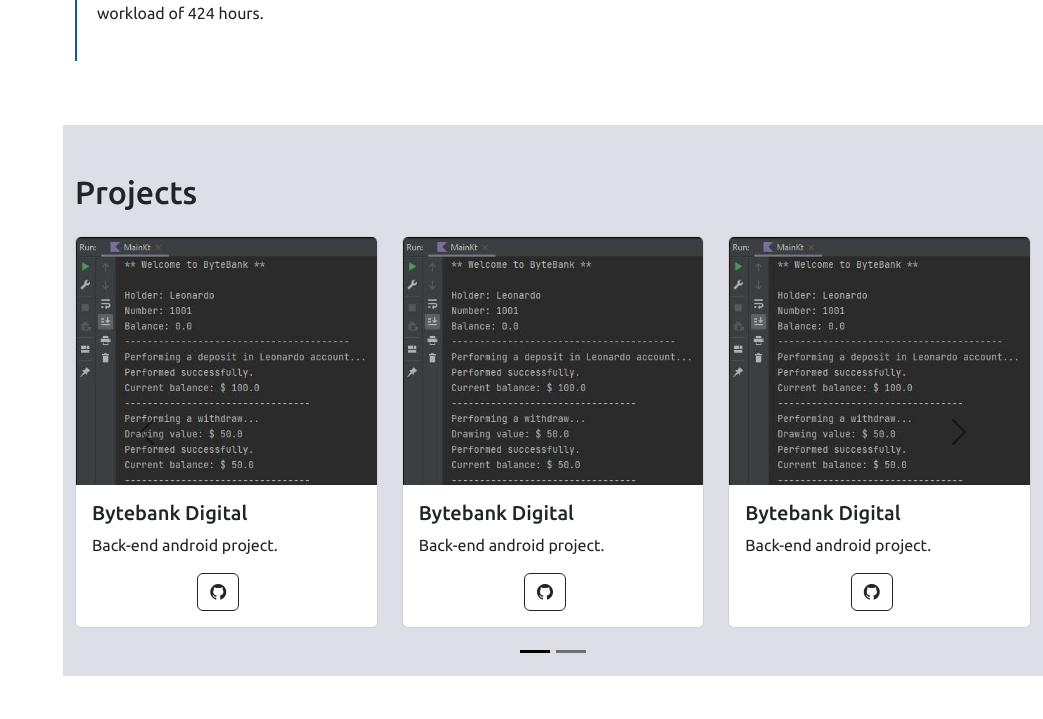
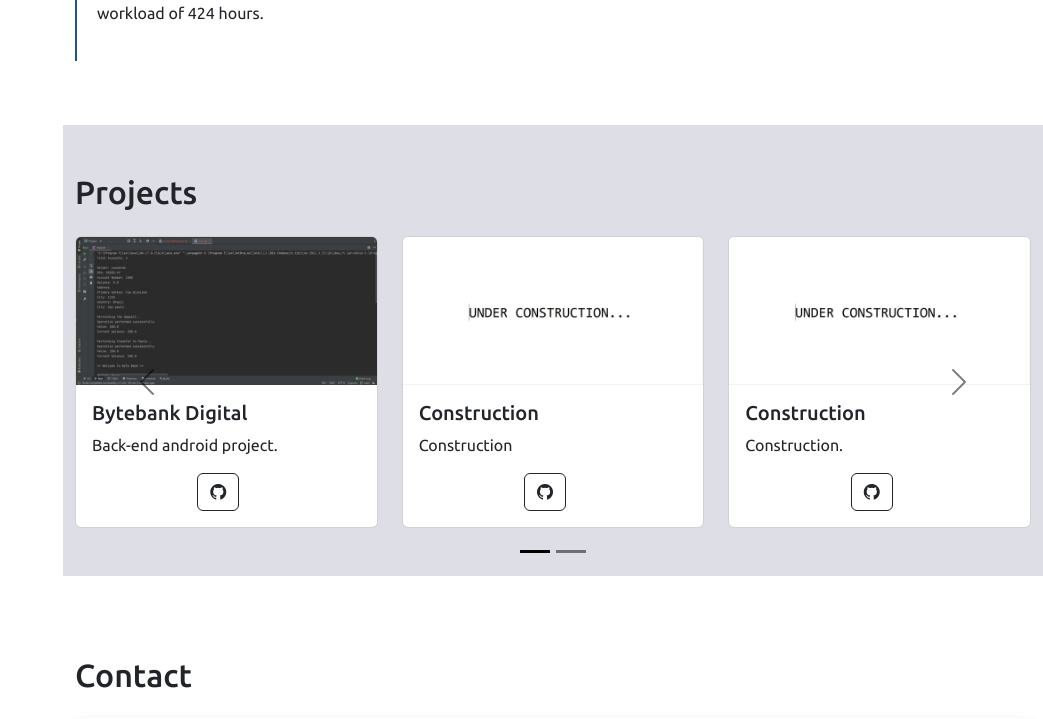
Before and after one commit to Leonardocvaleriano/personal-page, a Flask app: page / in a window 1280 px wide. Shown: the part 2944-3663 px from the top of the page, without its empty margins (237-1280 px from the left). Run offline with Flask 2, Linux system fonts and the light colour scheme; some libraries are stand-ins or nearby versions.

Commit message:
project imgs

```diff
--- a/templates/index.html
+++ b/templates/index.html
@@ -334,10 +334,10 @@
                               </div>
                             <div class="col">
                                 <div class="card ">
-                                  <img src="../static/img/kotlin-bytebank.JPG" class="card-img-top" alt="...">
+                                  <img src="/static/img/under-construction.JPG" class="card-img-top" alt="...">
                                   <div class="card-body ">
-                                    <h5 class="card-title">Bytebank Digital</h5>
-                                    <p class="card-text">Back-end android project.</p>
+                                    <h5 class="card-title">Construction</h5>
+                                    <p class="card-text">Construction</p>
                                     <div class= "d-flex justify-content-center">
                                       <a href="https://github.com/Leonardocvaleriano/kotlin-backend-introduction-bytebank"
                                       target="_blank" class="btn btn-outline-dark me-3">
@@ -348,10 +348,10 @@
                               </div>
                               <div class="col">
                                 <div class="card ">
-                                  <img src="../static/img/kotlin-bytebank.JPG" class="card-img-top" alt="...">
+                                  <img src="/static/img/under-construction.JPG" class="card-img-top" alt="...">
                                   <div class="card-body ">
-                                    <h5 class="card-title">Bytebank Digital</h5>
-                                    <p class="card-text">Back-end android project.</p>
+                                    <h5 class="card-title">Construction</h5>
+                                    <p class="card-text">Construction.</p>
                                     <div class= "d-flex justify-content-center">
                                       <a href="https://github.com/Leonardocvaleriano/kotlin-backend-introduction-bytebank"
                                       target="_blank" class="btn btn-outline-dark me-3">
@@ -368,12 +368,14 @@
                         <div class="row row-cols-1 row-cols-md-3 g-4">
                             <div class="col">
                               <div class="card ">
-                                <img src="../static/img/kotlin-bytebank.JPG" class="card-img-top" alt="...">
+                                <img src="../static/img/WhitBoard.JPG" class="card-img-top" alt="whiteboard">
                                 <div class="card-body ">
-                                  <h5 class="card-title">Bytebank Digital</h5>
-                                  <p class="card-text">Back-end android project.</p>
+                                  <h5 class="card-title">WhitBoard Digital</h5>
+                                  <p class="card-text">Intial use of HTML, CSS and also know about the use of some screen events and functions in JavaScript.
+
+                                  </p>
                                   <div class= "d-flex justify-content-center">
-                                    <a href="https://github.com/Leonardocvaleriano/kotlin-backend-introduction-bytebank"
+                                    <a href="https://github.com/Leonardocvaleriano/javascript-html-css-introduction"
                                     target="_blank" class="btn btn-outline-dark me-3">
                                     <i class="bi bi-github"></i></a>
                                   </div>
@@ -382,12 +384,12 @@
                             </div>
                             <div class="col">
                                 <div class="card ">
-                                  <img src="../static/img/kotlin-bytebank.JPG" class="card-img-top" alt="...">
+                                  <img src="../static/img/target-shooting.JPG" class="card-img-top" alt="target-shotting">
                                   <div class="card-body ">
-                                    <h5 class="card-title">Bytebank Digital</h5>
-                                    <p class="card-text">Back-end android project.</p>
+                                    <h5 class="card-title">Target-shooting</h5>
+                                    <p class="card-text">Develop a game in which the player has to hit the target, it's a classic target shooting game...</p>
                                     <div class= "d-flex justify-content-center">
-                                      <a href="https://github.com/Leonardocvaleriano/kotlin-backend-introduction-bytebank"
+                                      <a href="https://github.com/Leonardocvaleriano/javascript-target-shooting-game  "
                                       target="_blank" class="btn btn-outline-dark me-3">
                                       <i class="bi bi-github"></i></a>
                                     </div>
@@ -396,12 +398,12 @@
                               </div>
                               <div class="col">
                                 <div class="card ">
-                                  <img src="../static/img/kotlin-bytebank.JPG" class="card-img-top" alt="...">
+                                  <img src="/static/img/under-construction.JPG" class="card-img-top" alt="...">
                                   <div class="card-body ">
-                                    <h5 class="card-title">Bytebank Digital</h5>
-                                    <p class="card-text">Back-end android project.</p>
+                                    <h5 class="card-title">Construction</h5>
+                                    <p class="card-text">Construction</p>
                                     <div class= "d-flex justify-content-center">
-                                      <a href="https://github.com/Leonardocvaleriano/kotlin-backend-introduction-bytebank"
+                                      <a href=" "
                                       target="_blank" class="btn btn-outline-dark me-3">
                                       <i class="bi bi-github"></i></a>
                                     </div>
@@ -432,7 +434,7 @@
                 <h2 class="pt-3 pb-3"> Contact</h2>
                 <div class="row">
                    <div class="col-md-12" >
-                        <div class="card pt-5 ps-4 shadow border-0 card-info" data-anime="up">
+                        <div class="card pt-5 ps-4 pe-4 shadow border-0 card-info" data-anime="up">
                             <div class="address">
                                 <h4><i class="bi bi-geo"></i>
                                     Location:</h4>
```
Also changed, not shown: static/img/WhitBoard.JPG (added), static/img/key.jpg (deleted), static/img/key3.jpg (deleted), static/img/kotlin-bytebank.JPG, static/img/not3.jpg (deleted), static/img/target-shooting.JPG (added), static/img/under-construction.JPG (added).
